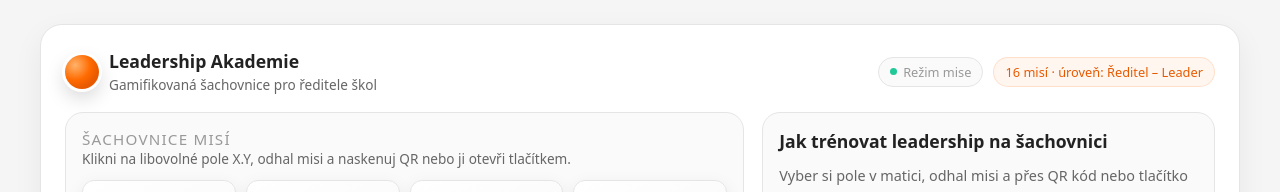
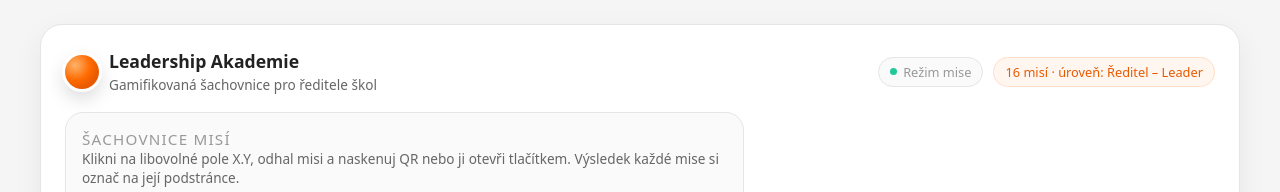
Before and after one commit to aiLeaderMiseHERo/LeadershipAkademie, a plain HTML site: page index.html in a window 1280 px wide. Shown: the top 192 px of the page. Drawn offline with Linux system fonts and the light colour scheme.

Commit message:
Update index.html

```diff
--- a/index.html
+++ b/index.html
@@ -32,14 +32,17 @@
     <div class="panel-header">
       <div>
         <div class="panel-title">Šachovnice misí</div>
-            <div class="panel-subtitle">Klikni na libovolné pole X.Y, odhal misi a naskenuj QR nebo ji otevři tlačítkem.</div>
+        <div class="panel-subtitle">
+          Klikni na libovolné pole X.Y, odhal misi a naskenuj QR nebo ji otevři tlačítkem.
+          Výsledek každé mise si označ na její podstránce.
+        </div>
       </div>
     </div>
     <div class="grid" id="board">
       <!-- generuje JS -->
     </div>
   </section>
-
+</div>
       <section class="info-panel">
         <div class="info-panel-content">
           <h2 class="info-heading">Jak trénovat leadership na šachovnici</h2>
```
Lines whose indentation alone changed are shown as unchanged.
